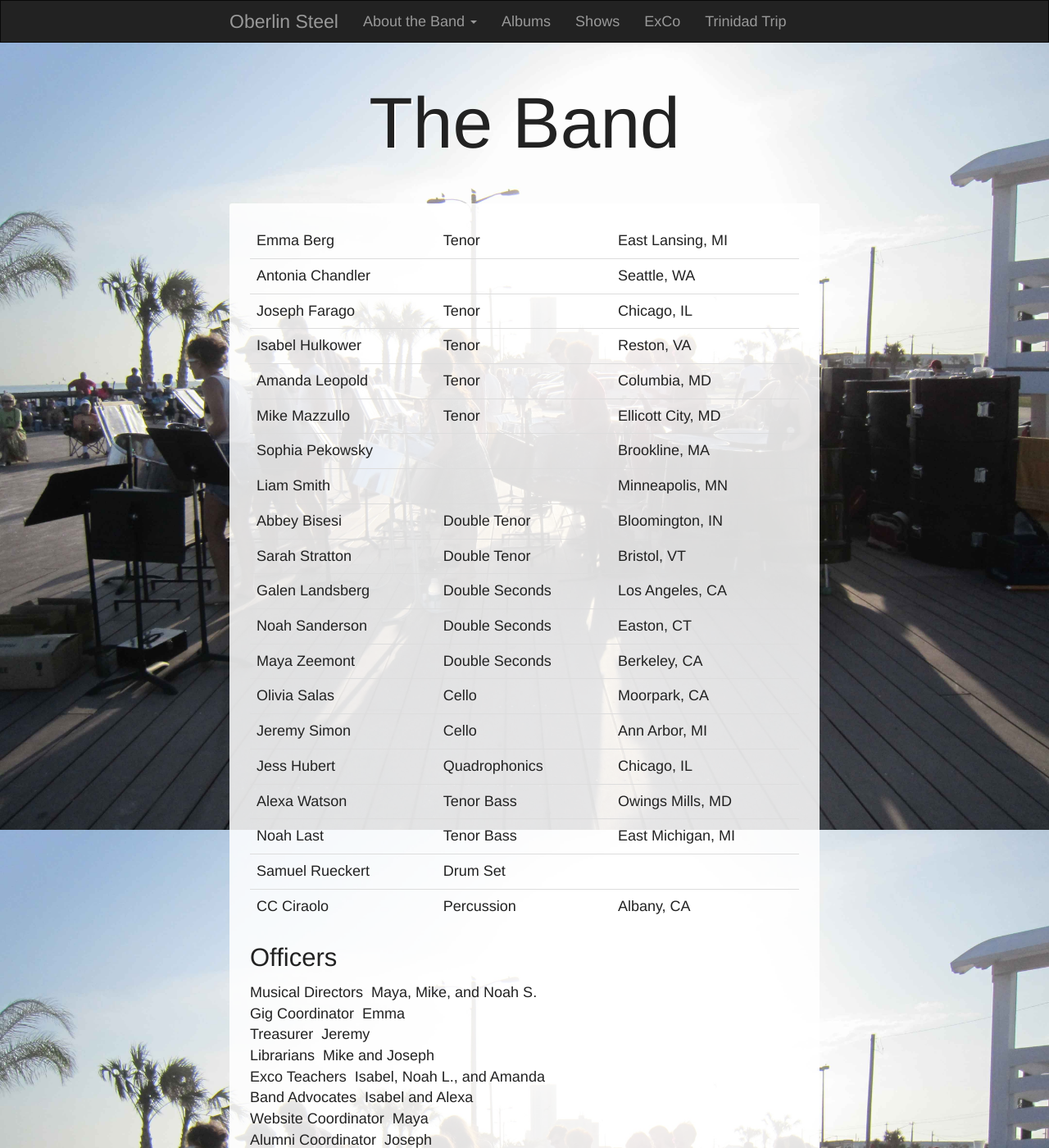
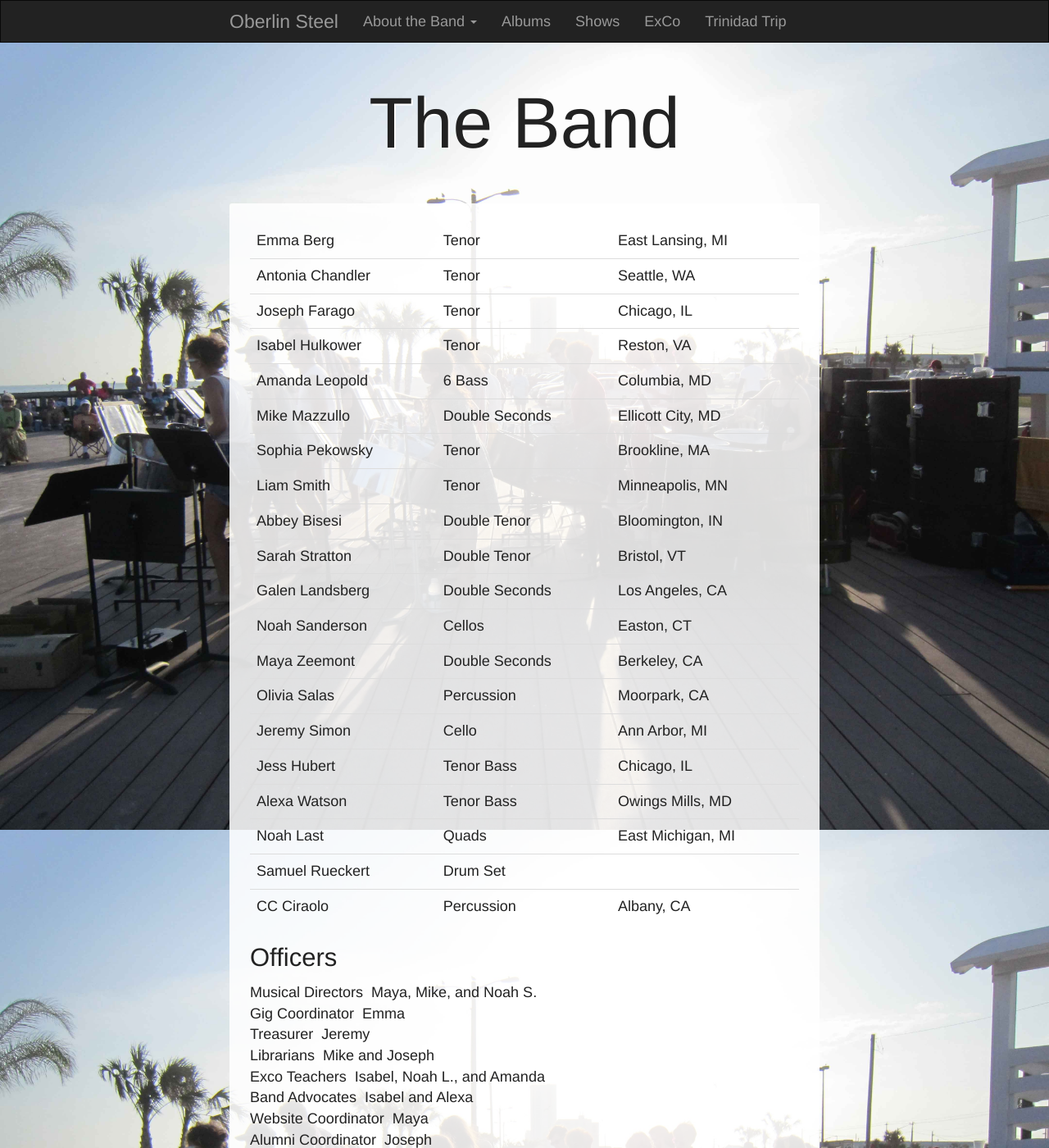
Before and after one commit to oberlinsteel/oberlinsteel.github.io, a Jekyll site: the page built from band/index.md, in a window 1280 px wide and 1400 px high. Shown: the whole window at 82% size. Built offline with Jekyll 4.4.1, drawn with Linux system fonts in a browser that asks for light colours; Markdown is read by kramdown in place of the engine named in the settings.

Commit message:
Update band.yaml

```diff
--- a/_data/band.yaml
+++ b/_data/band.yaml
@@ -3,7 +3,7 @@ members:
   instrument: Tenor
   hometown: East Lansing, MI
 - name: Antonia Chandler
-  instrument:
+  instrument: Tenor
   hometown: Seattle, WA
 - name: Joseph Farago
   instrument: Tenor
@@ -12,16 +12,16 @@ members:
   instrument: Tenor
   hometown: Reston, VA
 - name: Amanda Leopold
-  instrument: Tenor
+  instrument: 6 Bass
   hometown: Columbia, MD
 - name: Mike Mazzullo
-  instrument: Tenor
+  instrument: Double Seconds
   hometown: Ellicott City, MD
 - name: Sophia Pekowsky
-  instrument:
+  instrument: Tenor
   hometown: Brookline, MA
 - name: Liam Smith
-  instrument:
+  instrument: Tenor
   hometown: Minneapolis, MN
 - name: Abbey Bisesi
   instrument: Double Tenor
@@ -33,25 +33,25 @@ members:
   instrument: Double Seconds
   hometown: Los Angeles, CA
 - name: Noah Sanderson
-  instrument: Double Seconds
+  instrument: Cellos
   hometown: Easton, CT
 - name: Maya Zeemont
   instrument: Double Seconds
   hometown: Berkeley, CA
 - name: Olivia Salas
-  instrument: Cello
+  instrument: Percussion
   hometown: Moorpark, CA
 - name: Jeremy Simon
   instrument: Cello
   hometown: Ann Arbor, MI
 - name: Jess Hubert
-  instrument: Quadrophonics
+  instrument: Tenor Bass
   hometown: Chicago, IL
 - name: Alexa Watson
   instrument: Tenor Bass
   hometown: Owings Mills, MD
 - name: Noah Last
-  instrument: Tenor Bass
+  instrument: Quads
   hometown: East Michigan, MI
 - name: Samuel Rueckert
   instrument: Drum Set
```
